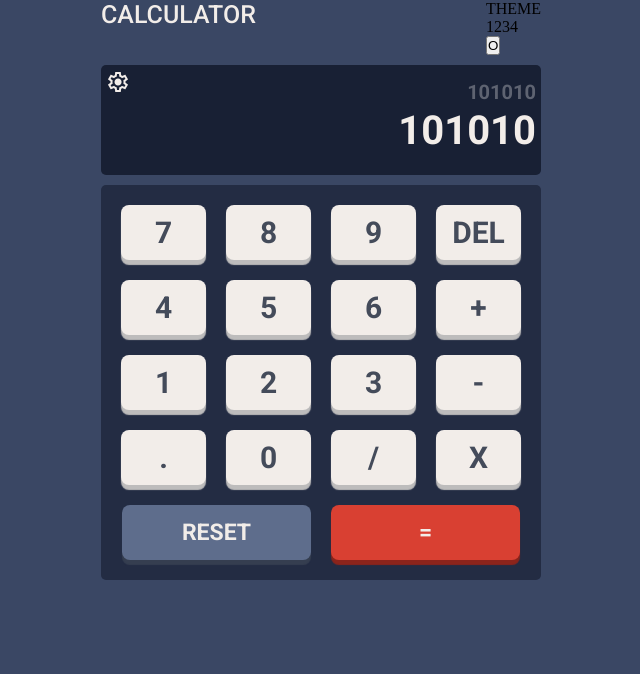
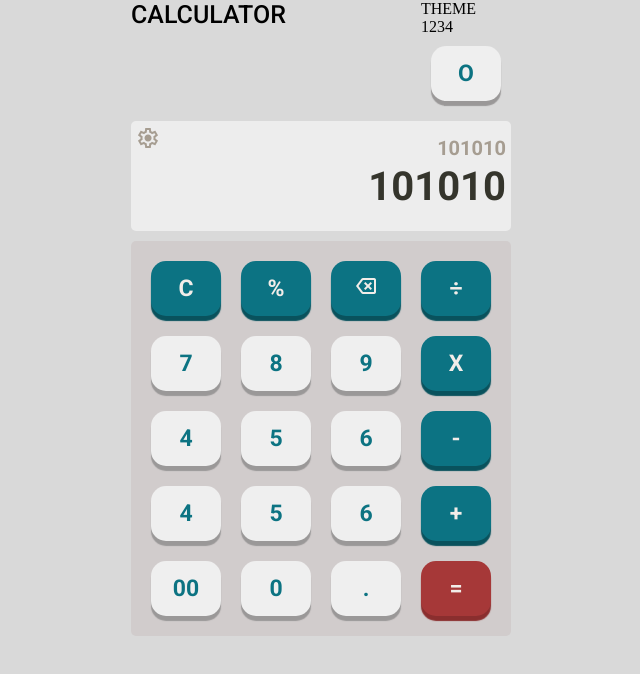
Before and after one commit to Etherms/Calculator-React, a React (Vite) app: page / in a window 1280 px wide. Shown: the top 674 px of the page, without its empty margins (319-959 px from the left). Built offline with nearby package versions, Linux system fonts and the light colour scheme.

Commit message:
Changed Design and added event listner

```diff
--- a/index.html
+++ b/index.html
@@ -8,6 +8,7 @@
     <link rel="icon" type="image/svg+xml" href="/vite.svg" />
     <link rel="stylesheet" href="https://fonts.googleapis.com/css2?family=Material+Symbols+Outlined:opsz,wght,FILL,GRAD@20..48,100..700,0..1,-50..200" />
     <link rel="stylesheet" href="/src/App.css">
+    <link rel="stylesheet" href="https://fonts.googleapis.com/css2?family=Material+Symbols+Outlined:opsz,wght,FILL,GRAD@20..48,100..700,0..1,-50..200" />
     <meta name="viewport" content="width=device-width, initial-scale=1.0" />
     <title>Vite + React</title>
   </head>
--- a/src/App.css
+++ b/src/App.css
@@ -1,18 +1,18 @@
 :root{
-    --background-color: #3A4764;
-    --text-color1:#F2EDE9;
-    --text-color2:#444B5A;
-    --text-color3:#5E6371;
-    --value-background:#182034;
-    --button-container-background:#232C43;
-    --button-bg:#F2EDE9;
-    --button--bg-accent:#bdbcbc;
-    --button-dlt-bg:#5E6D8C;
-    --button-dlt-bg-accent:#353e50;
-    --button-rst-bg:#5E6D8C;
-    --button-rst-bg-accent:#353e50;
-    --button-eql-bg:#D94032;
-    --button-eql-bg-accent:#8C241B;
+    --background-color: #d9d9d9;
+    --other-button-color:#F2EDE9;
+    --button-color:#0C7382;
+    --c-value-color:#35352c;
+    --t-value-color:rgb(166, 157, 145);
+    --value-background:#ededed;
+    --button-container-background:#d1cccc;
+    --button-bg:#D6D6D6;
+    --button--bg-accent:hsl(0, 1%, 60%);
+    --button-eqtn-bg:#0c7383;
+    --button-eqtn-accent-bg:hsl(188, 83%, 20%);
+    --button-eql-bg:#A63838;
+    --button-eql-accent-bg:hsl(0, 50%, 36%);
+
 }
 *{
     margin: 0;
@@ -62,19 +62,19 @@ body{
     font-size: 20px;
     font-weight: 700;
     font-family: "Roboto","sans-serif";
-    color: var(--text-color3);
+    color: var(--t-value-color);
     margin: 10px 0 3px;
 }
 .current__value{
     font-size: 40px;
     font-weight: 700;
     font-family: "Roboto","sans-serif";
-    color: var(--text-color1);
+    color: var(--c-value-color);
 }
 
 .settings-icon{
     cursor: pointer;
-    color: var(--button-bg);
+    color: var(--t-value-color);
     position: absolute;
     top: 5px;
     left: 5px;
@@ -92,39 +92,26 @@ body{
 .button-row{
     display: flex;
 }
-.button{
+button{
     height: 55px;
+    width: 70px;
     margin: 10px;
-    border-radius: 8px;
+    border-radius: 15px;
     border: none;
     font-size: 23px;
-    font-family: "Roboto","sans-serif";
+    font-family: Roboto,"sans-serif";
     font-weight: 700;
+    box-shadow: 0 5px 1px 0 var(--button--bg-accent);
+    color: var(--button-color);
 }
-.small-button{
-    width: 85px;
+.equation-button{
+    background: var(--button-eqtn-bg);
+    color: var(--other-button-color);
+    box-shadow: 0 5px 1px 0 var(--button-eqtn-accent-bg);
+
 }
-.big-button{
-    width: 189px;
+.total-button{
+    background: var(--button-eql-bg);
+    color: var(--other-button-color);
+    box-shadow: 0 5px 1px 0 var(--button-eql-accent-bg);
 }
-.delete, .reset,.equal{
-    color: var(--text-color1);
-}
-.normal-button{
-    background: var(--button-bg);
-    box-shadow: 0px 5px 1px 0px var(--button--bg-accent);
-    color: var(--text-color2);
-    font-size: 30px;
-}
-.delete{
-    background-color: var(--button-dlt-bg);
-    box-shadow: 0px 5px 1px 0px var(--button-dlt-bg-accent);
-}
-.reset{
-    background: var(--button-rst-bg);
-    box-shadow: 0px 5px 1px 0px var(--button-rst-bg-accent);
-}
-.equal{
-    background: var(--button-eql-bg);
-    box-shadow: 0px 5px 1px 0px var(--button-eql-bg-accent);
-}
--- a/src/components/Button.jsx
+++ b/src/components/Button.jsx
@@ -1,37 +1,61 @@
+import { useEffect } from "react";
 import React from 'react'
-import ButtonProp from './ButtonProp'
+
 
 export default function  Button  () {
-    return(
+        useEffect(() => {
+                const equationButtons = document.querySelectorAll(".equation-button");
+
+                const handleClick = (event) => {
+                    const clickedButton = event.target;
+                    alert(clickedButton.textContent);
+                };
+
+                equationButtons.forEach(button => {
+                    button.addEventListener('click', handleClick);
+                });
+
+                // // Clean up the event listeners when the component unmounts
+                // return () => {
+                //     equationButtons.forEach(button => {
+                //         button.removeEventListener('click', handleClick);
+                //     });
+                // };
+            }, []);
+return(
         <div className='button-container'>
-                <ButtonProp
-                        value1="7"
-                        value2="8"
-                        value3="9"
-                        value4="DEL"
-                />
-                <ButtonProp
-                        value1="4"
-                        value2="5"
-                        value3="6"
-                        value4="+"
-                />
-                <ButtonProp
-                        value1="1"
-                        value2="2"
-                        value3="3"
-                        value4="-"
-                />
-                <ButtonProp
-                        value1="."
-                        value2="0"
-                        value3="/"
-                        value4="X"
-                />
-            <div className='button-row row-5'>
-                    <button className='button big-button reset'>RESET</button>
-                    <button className='button big-button equal'>=</button>
-            </div>
+                <div className="button-row row-5">
+                        <button id="reset" className='equation-button'>C</button>
+                        <button id="percentage" className='equation-button'>%</button>
+                        <button id="delete" className='equation-button'><span className="material-symbols-outlined">
+                        backspace
+                        </span></button>
+                        <button id="divide" className='equation-button'>÷</button>
+                </div>
+                <div className="button-row row-4">
+                        <button id="seven" className="number-button">7</button>
+                        <button id="eight" className="number-button">8</button>
+                        <button id="nine" className="number-button">9</button>
+                        <button id="multiply" className="equation-button">X</button>
+                </div>
+                <div className="button-row row-3">
+                        <button id="four" className="number-button">4</button>
+                        <button id="five" className="number-button">5</button>
+                        <button id="six" className="number-button">6</button>
+                        <button id="subtract" className="equation-button">-</button>
+                </div>
+                <div className="button-row row-2">
+                        <button id="one" className="number-button">4</button>
+                        <button id="two" className="number-button">5</button>
+                        <button id="three" className="number-button">6</button>
+                        <button id="addition" className="equation-button">+</button>
+                </div>
+                <div className='button-row row-1'>
+                        <button id="doubleZero" className="number-button">00</button>
+                        <button id="zero" className="number-button">0</button>
+                        <button id="dot" className="number-button">.</button>
+                        <button id="equals" className="total-button">=</button>
+                </div>
         </div>
-    )
+        )
 }
--- a/src/components/ButtonProp.jsx
+++ /dev/null
@@ -1,13 +0,0 @@
-import React from "react";
-
-
-export default function ButtonProp(props){
-    return(
-        <div className='button-row'>
-            <button className='button small-button normal-button'>{props.value1}</button>
-            <button className='button small-button normal-button'>{props.value2}</button>
-            <button className='button small-button normal-button'>{props.value3}</button>
-            <button className='button small-button normal-button equation'>{props.value4}</button>
-        </div>
-    )
-}
--- a/src/components/Header.jsx
+++ b/src/components/Header.jsx
@@ -1,6 +1,11 @@
 import React from "react";
 
 export default function Header(){
+    const cart = [5, 15, 25];
+const total = cart.reduce((acc, cost) => acc + cost, 0);
+const withTax = cart.map((cost) => cost * 1.2);
+console.log(total);
+console.log(withTax)
     return(
         <div className="header">
             <h3 className="header__title">CALCULATOR</h3>
```
